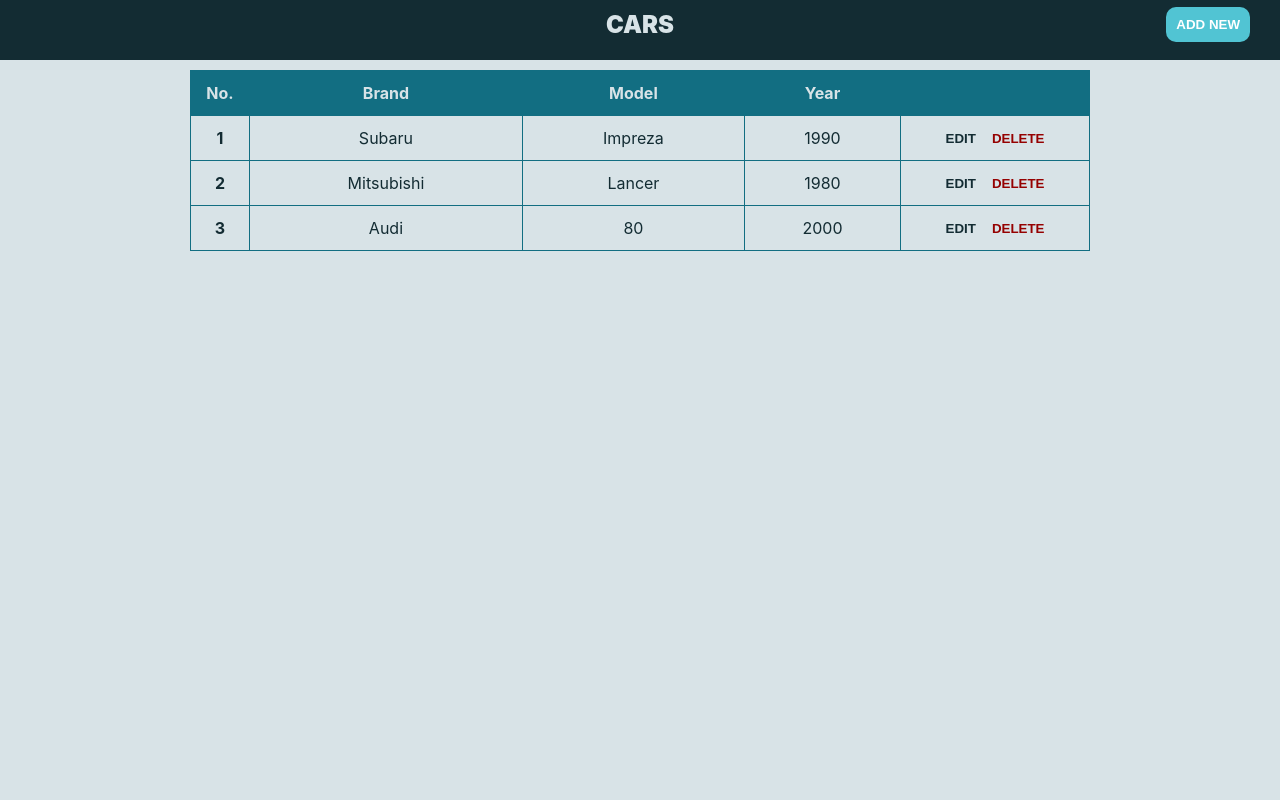
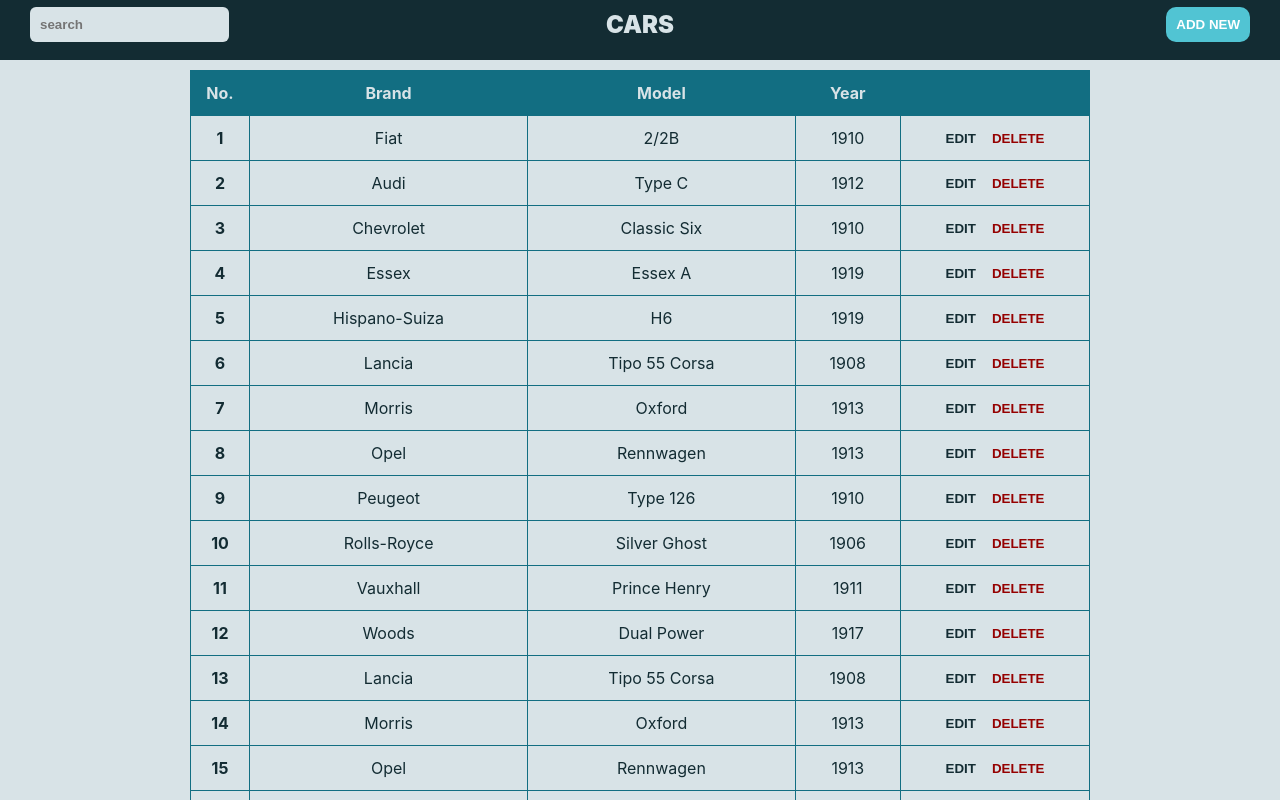
Before and after one commit to Zyar3k/car-list_react, a React (Create React App) app: page / in a window 1280 px wide. Shown: the top 800 px of the page. Built offline with nearby package versions, Linux system fonts and the light colour scheme.

Commit message:
Add search option

```diff
--- a/src/App.js
+++ b/src/App.js
@@ -1,12 +1,24 @@
 import { useState } from "react";
 import "./App.scss";
 
+import DBJSON from "./db.json";
+
 function App() {
   const [isEditable, setIsEditable] = useState(false);
+  const [cars, setCars] = useState(DBJSON);
+  const [searchTerm, setSearchTerm] = useState("");
+
   return (
     <div className="App">
       <header>
         <section>
+          <input
+            type="text"
+            placeholder="search"
+            onChange={(e) => {
+              setSearchTerm(e.target.value);
+            }}
+          />
           <h1>Cars</h1>
           <button onClick={() => setIsEditable(!isEditable)}>
             {!isEditable ? "Add new" : "Back"}
@@ -47,42 +59,34 @@ function App() {
               </tr>
             </thead>
             <tbody>
-              <tr>
-                <th>1</th>
-                <td>Subaru</td>
-                <td>Impreza</td>
-                <td>1990</td>
+              {cars
+                .filter((car) => {
+                  if (searchTerm === "") {
+                    return car;
+                  } else if (
+                    car.brand
+                      .toLocaleLowerCase()
+                      .includes(searchTerm.toLocaleLowerCase())
+                  ) {
+                    return car;
+                  }
+                })
+                .map((car, index) => (
+                  <tr key={index}>
+                    <th>{index + 1}</th>
+                    <td>{car.brand}</td>
+                    <td>{car.model}</td>
+                    <td>{car.year}</td>
                     <td>
                       <span>
-                    <button onClick={() => setIsEditable(true)}>EDIT</button>
+                        <button onClick={() => setIsEditable(true)}>
+                          EDIT
+                        </button>
                         <button>DELETE</button>
                       </span>
                     </td>
                   </tr>
-              <tr>
-                <th>2</th>
-                <td>Mitsubishi</td>
-                <td>Lancer</td>
-                <td>1980</td>
-                <td>
-                  <span>
-                    <button>EDIT</button>
-                    <button>DELETE</button>
-                  </span>
-                </td>
-              </tr>
-              <tr>
-                <th>3</th>
-                <td>Audi</td>
-                <td>80</td>
-                <td>2000</td>
-                <td>
-                  <span>
-                    <button>EDIT</button>
-                    <button>DELETE</button>
-                  </span>
-                </td>
-              </tr>
+                ))}
             </tbody>
           </table>
         </section>
--- a/src/App.scss
+++ b/src/App.scss
@@ -14,6 +14,8 @@ header {
   color: #d8e3e7;
   width: 100vw;
   height: 60px;
+  position: sticky;
+  top: 0;
 
   section {
     display: flex;
@@ -24,6 +26,17 @@ header {
     margin: 0 auto;
     max-width: 1260px;
     padding: 10px;
+
+    input {
+      position: absolute;
+      left: 30px;
+      padding: 10px;
+      border: none;
+      border-radius: 6px;
+      font-weight: bold;
+      background-color: #d8e3e7;
+    }
+
     h1 {
       margin: 0;
       text-transform: uppercase;
@@ -122,6 +135,8 @@ header {
     thead {
       color: #d8e3e7;
       background-color: #126e82;
+      position: sticky;
+      top: 59px;
     }
 
     td,
--- /dev/null
+++ b/src/db.json
@@ -0,0 +1,242 @@
+[
+  {
+    "id": 18,
+    "brand": "Fiat",
+    "model": "2/2B",
+    "year": "1910"
+  },
+  {
+    "id": 22,
+    "brand": "Audi",
+    "model": "Type C",
+    "year": "1912"
+  },
+  {
+    "id": 23,
+    "brand": "Chevrolet",
+    "model": "Classic Six",
+    "year": "1910"
+  },
+  {
+    "id": 44,
+    "brand": "Essex",
+    "model": "Essex A",
+    "year": "1919"
+  },
+  {
+    "id": 5,
+    "brand": "Hispano-Suiza",
+    "model": "H6",
+    "year": "1919"
+  },
+  {
+    "id": 64,
+    "brand": "Lancia",
+    "model": "Tipo 55 Corsa",
+    "year": "1908"
+  },
+  {
+    "id": 7,
+    "brand": "Morris",
+    "model": "Oxford",
+    "year": "1913"
+  },
+  {
+    "id": 8,
+    "brand": "Opel",
+    "model": "Rennwagen",
+    "year": "1913"
+  },
+  {
+    "id": 92,
+    "brand": "Peugeot",
+    "model": "Type 126",
+    "year": "1910"
+  },
+  {
+    "id": 140,
+    "brand": "Rolls-Royce",
+    "model": "Silver Ghost",
+    "year": "1906"
+  },
+  {
+    "id": 121,
+    "brand": "Vauxhall",
+    "model": "Prince Henry",
+    "year": "1911"
+  },
+  {
+    "id": 112,
+    "brand": "Woods",
+    "model": "Dual Power",
+    "year": "1917"
+  },
+  {
+    "id": 64,
+    "brand": "Lancia",
+    "model": "Tipo 55 Corsa",
+    "year": "1908"
+  },
+  {
+    "id": 7,
+    "brand": "Morris",
+    "model": "Oxford",
+    "year": "1913"
+  },
+  {
+    "id": 8,
+    "brand": "Opel",
+    "model": "Rennwagen",
+    "year": "1913"
+  },
+  {
+    "id": 92,
+    "brand": "Peugeot",
+    "model": "Type 126",
+    "year": "1910"
+  },
+  {
+    "id": 140,
+    "brand": "Rolls-Royce",
+    "model": "Silver Ghost",
+    "year": "1906"
+  },
+  {
+    "id": 121,
+    "brand": "Vauxhall",
+    "model": "Prince Henry",
+    "year": "1911"
+  },
+  {
+    "id": 112,
+    "brand": "Woods",
+    "model": "Dual Power",
+    "year": "1917"
+  },
+  {
+    "id": 64,
+    "brand": "Lancia",
+    "model": "Tipo 55 Corsa",
+    "year": "1908"
+  },
+  {
+    "id": 7,
+    "brand": "Morris",
+    "model": "Oxford",
+    "year": "1913"
+  },
+  {
+    "id": 8,
+    "brand": "Opel",
+    "model": "Rennwagen",
+    "year": "1913"
+  },
+  {
+    "id": 92,
+    "brand": "Peugeot",
+    "model": "Type 126",
+    "year": "1910"
+  },
+  {
+    "id": 140,
+    "brand": "Rolls-Royce",
+    "model": "Silver Ghost",
+    "year": "1906"
+  },
+  {
+    "id": 121,
+    "brand": "Vauxhall",
+    "model": "Prince Henry",
+    "year": "1911"
+  },
+  {
+    "id": 112,
+    "brand": "Woods",
+    "model": "Dual Power",
+    "year": "1917"
+  },
+  {
+    "id": 64,
+    "brand": "Lancia",
+    "model": "Tipo 55 Corsa",
+    "year": "1908"
+  },
+  {
+    "id": 7,
+    "brand": "Morris",
+    "model": "Oxford",
+    "year": "1913"
+  },
+  {
+    "id": 8,
+    "brand": "Opel",
+    "model": "Rennwagen",
+    "year": "1913"
+  },
+  {
+    "id": 92,
+    "brand": "Peugeot",
+    "model": "Type 126",
+    "year": "1910"
+  },
+  {
+    "id": 140,
+    "brand": "Rolls-Royce",
+    "model": "Silver Ghost",
+    "year": "1906"
+  },
+  {
+    "id": 121,
+    "brand": "Vauxhall",
+    "model": "Prince Henry",
+    "year": "1911"
+  },
+  {
+    "id": 112,
+    "brand": "Woods",
+    "model": "Dual Power",
+    "year": "1917"
+  },
+  {
+    "id": 64,
+    "brand": "Lancia",
+    "model": "Tipo 55 Corsa",
+    "year": "1908"
+  },
+  {
+    "id": 7,
+    "brand": "Morris",
+    "model": "Oxford",
+    "year": "1913"
+  },
+  {
+    "id": 8,
+    "brand": "Opel",
+    "model": "Rennwagen",
+    "year": "1913"
+  },
+  {
+    "id": 92,
+    "brand": "Peugeot",
+    "model": "Type 126",
+    "year": "1910"
+  },
+  {
+    "id": 140,
+    "brand": "Rolls-Royce",
+    "model": "Silver Ghost",
+    "year": "1906"
+  },
+  {
+    "id": 121,
+    "brand": "Vauxhall",
+    "model": "Prince Henry",
+    "year": "1911"
+  },
+  {
+    "id": 112,
+    "brand": "Woods",
+    "model": "Dual Power",
+    "year": "1917"
+  }
+]
```
Lines whose indentation alone changed are shown as unchanged.
